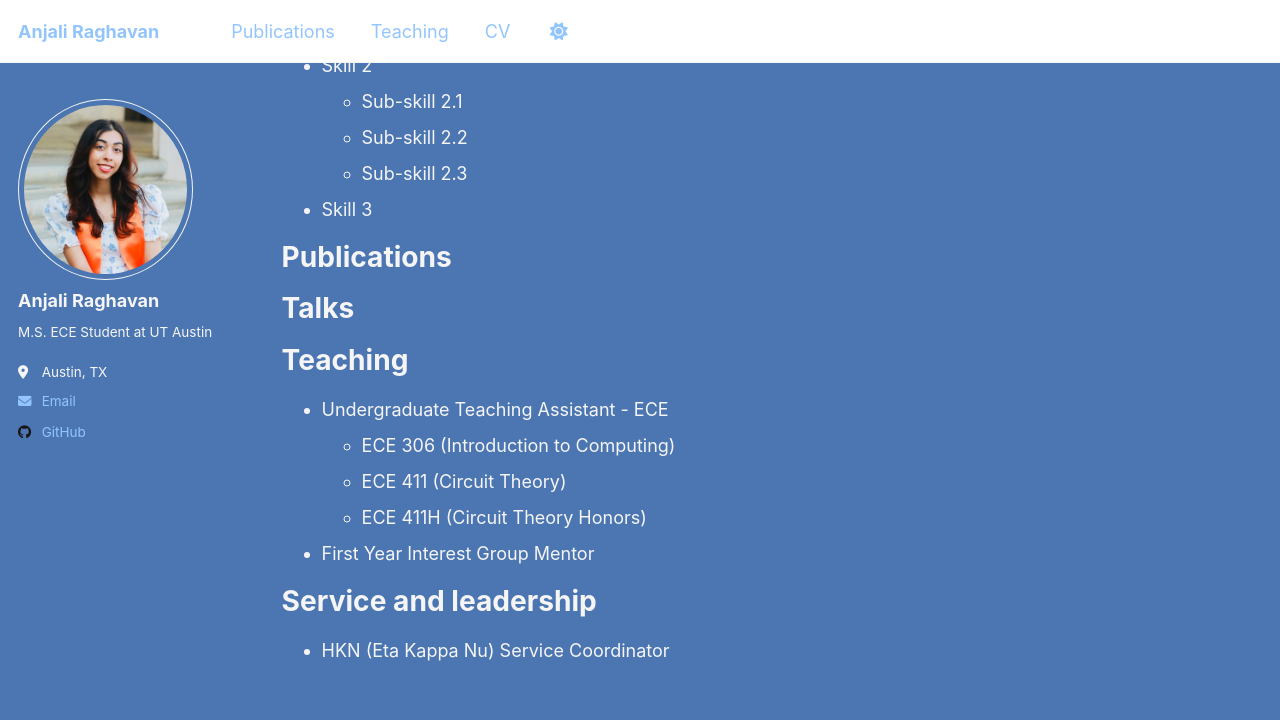
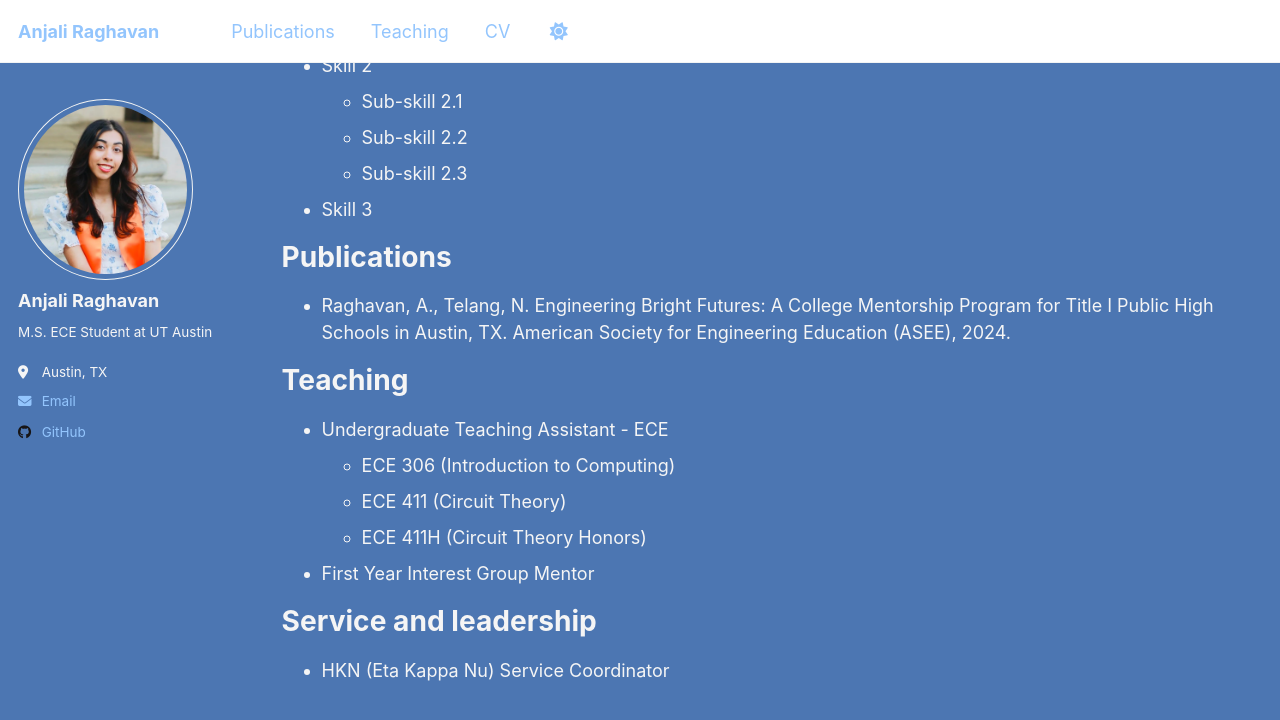
Before and after one commit to anjalir101/anjalir101.github.io, a Jekyll site: the page built from _pages/cv.md, in a window 1280 px wide and 900 px high, scrolled down 659 px. Shown: the top 720 px of the window. Built offline with Jekyll 4.4.1, drawn with Linux system fonts in a browser that asks for light colours.

Commit message:
Update cv.md

```diff
--- a/_pages/cv.md
+++ b/_pages/cv.md
@@ -38,15 +38,7 @@ Skills
 
 Publications
 ======
-  <ul>{% for post in site.publications reversed %}
-    {% include archive-single-cv.html %}
-  {% endfor %}</ul>
-
-Talks
-======
-  <ul>{% for post in site.talks reversed %}
-    {% include archive-single-talk-cv.html  %}
-  {% endfor %}</ul>
+* Raghavan, A., Telang, N. Engineering Bright Futures: A College Mentorship Program for Title I Public High Schools in Austin, TX. American Society for Engineering Education (ASEE), 2024.
 
 Teaching
 ======
```
